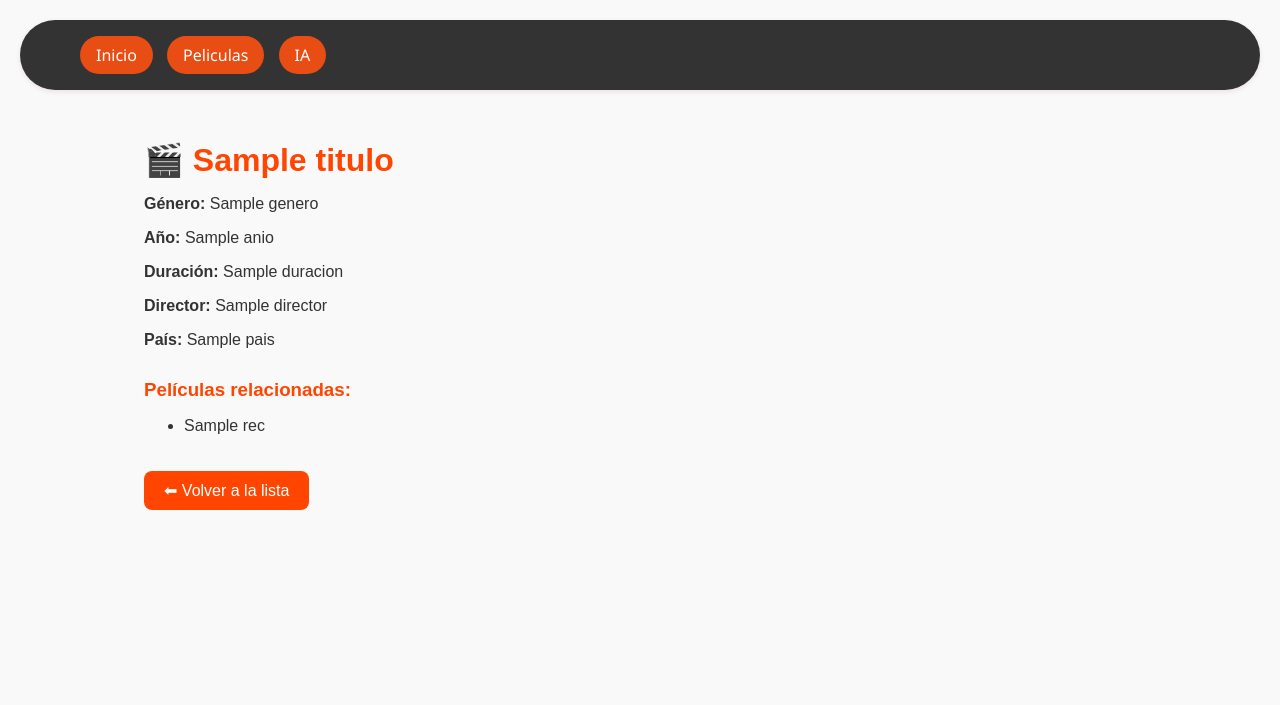
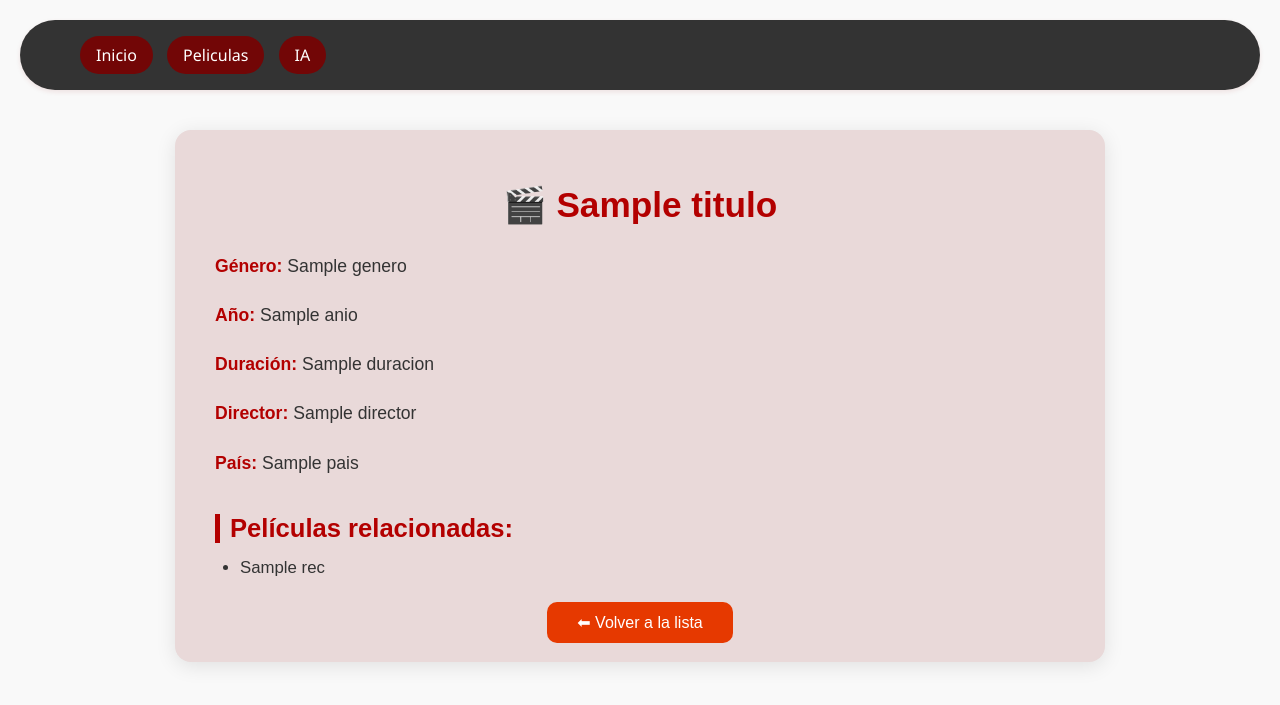
Before and after one commit to Mbappe-7/netflix, a Django app: template netflix/netflix_app/templates/netflix_app/detalle_pelicula.html in a window 1280 px wide. Shown: the top 705 px of the page. Run offline with Django 5.2, Linux system fonts and the light colour scheme; data comes from the database, SQL or seed files in the repository; tables that the repository leaves empty hold one stand-in row (values such as "Sample post"); the template is opened without the code that fills it: values that come from a table or form of the project are taken from there, most other values are stand-ins (such as "Sample title", 1, 10 or a date in 2020); parts of the project's set-up code (start-up, migrations or seed data) failed here and were passed over.

Commit message:
Guardado del proyecto

```diff
--- a/netflix/netflix_app/static/css/main.css
+++ b/netflix/netflix_app/static/css/main.css
@@ -10,7 +10,7 @@ body {
 h1,
 h2,
 h3 {
-    color: #e84d13;
+    color: #720606;
     margin-bottom: 15px;
 }
 
@@ -30,7 +30,7 @@ nav a {
     /* Para que se comporten como botones */
     padding: 8px 16px;
     margin-right: 10px;
-    background-color: #e84d13;
+    background-color: #720606;
     /* Fondo naranja */
     color: #fff;
     /* Texto blanco */
@@ -40,16 +40,18 @@ nav a {
     font-weight: 500;
     transition: background 0.3s, transform 0.2s;
 }
-
+div a{
+    background-color: #720606;
+}
 nav a:hover {
-    background-color: #c63c0f;
+    background-color: #720606;
     /* Un naranja más oscuro al pasar */
     transform: translateY(-2px);
     /* Pequeño “lift” */
 }
 
 nav a:active {
-    background-color: #a6300c;
+    background-color: #d30a0a;
     /* Aún más oscuro al hacer clic */
     transform: translateY(0);
     /* Vuelve a su lugar */
@@ -90,7 +92,7 @@ hr {
 
 .alert-error {
     background: #ffecec;
-    border: 1px solid #ff3b30;
+    border: 1px solid #720606;
     color: #721c24;
 }
 
@@ -103,7 +105,7 @@ table{
 .btn {
     border-radius: 7%;
     padding: 7px 16px;
-    background-color: #e84d13;
+    background-color: #720606;
     color: #fff;
     text-decoration: none;
 }
--- a/netflix/netflix_app/templates/netflix_app/detalle_pelicula.html
+++ b/netflix/netflix_app/templates/netflix_app/detalle_pelicula.html
@@ -3,26 +3,81 @@
 {% block content %}
 
 {% if error %}
-  <h2 style="color: red;">{{ error }}</h2>
+  <h2 style="color: rgb(136, 6, 6); text-align:center; margin-top:40px;">
+    {{ error }}
+  </h2>
 {% else %}
-  <div style="width:80%; margin:auto; padding:20px; font-family:'Poppins', sans-serif;">
-    <h1 style="color:#ff4500;">🎬 {{ titulo }}</h1>
-    <p><strong>Género:</strong> {{ genero }}</p>
-    <p><strong>Año:</strong> {{ anio }}</p>
-    <p><strong>Duración:</strong> {{ duracion }}</p>
-    <p><strong>Director:</strong> {{ director }}</p>
-    <p><strong>País:</strong> {{ pais }}</p>
-    {% if recomendaciones %}
-      <h3 style="margin-top:30px; color:#ff4500;">Películas relacionadas:</h3>
-      <ul>
-        {% for rec in recomendaciones %}
-          <li>{{ rec }}</li>
-        {% endfor %}
-      </ul>
-    {% endif %}
 
-    <a href="{% url 'netflix_app:lista_peliculas' %}" style="display:inline-block; margin-top:20px; color:#fff; background:#ff4500; padding:10px 20px; border-radius:8px; text-decoration:none;">⬅ Volver a la lista</a>
+<div style="
+    background-size: #fff;
+    max-width: 850px;
+    margin: 40px auto;
+    background: #e9d9d9;
+    padding: 30px 40px;
+    border-radius: 16px;
+    box-shadow: 0px 4px 20px rgba(0,0,0,0.1);
+    font-family:'Poppins', sans-serif;
+">
+
+  <h1 style="
+      color:#b30000;
+      font-size: 2.2rem;
+      text-align:center;
+      margin-bottom: 25px;
+  ">
+    🎬 {{ titulo }}
+  </h1>
+
+  <div style="font-size: 1.1rem; line-height: 1.8;">
+      <p><strong style="color:#b30000;">Género:</strong> {{ genero }}</p>
+      <p><strong style="color:#b30000;">Año:</strong> {{ anio }}</p>
+      <p><strong style="color:#b30000;">Duración:</strong> {{ duracion }}</p>
+      <p><strong style="color:#b30000;">Director:</strong> {{ director }}</p>
+      <p><strong style="color:#b30000;">País:</strong> {{ pais }}</p>
   </div>
+
+  {% if recomendaciones %}
+    <h3 style="
+        margin-top:35px;
+        color:#b30000;
+        font-size: 1.6rem;
+        border-left: 5px solid #b30000;
+        padding-left: 10px;
+    ">
+      Películas relacionadas:
+    </h3>
+
+    <ul style="
+        margin-top:15px;
+        padding-left: 25px;
+        font-size: 1.05rem;
+    ">
+      {% for rec in recomendaciones %}
+        <li style="margin-bottom: 6px;">{{ rec }}</li>
+      {% endfor %}
+    </ul>
+  {% endif %}
+
+  <div style="text-align:center; margin-top:35px;">
+    <a href="{% url 'netflix_app:lista_peliculas' %}"
+      style="
+        color:#fff;
+        background:#e63900;
+        padding:12px 30px;
+        border-radius:10px;
+        font-size:1rem;
+        text-decoration:none;
+        transition:0.3s;
+      "
+      onmouseover="this.style.opacity='0.85'"
+      onmouseout="this.style.opacity='1'"
+    >
+      ⬅ Volver a la lista
+    </a>
+  </div>
+
+</div>
+
 {% endif %}
 
 {% endblock %}
--- a/netflix/netflix_app/templates/netflix_app/formulario_consulta.html
+++ b/netflix/netflix_app/templates/netflix_app/formulario_consulta.html
@@ -16,7 +16,7 @@
   <hr>
   <h4>Películas similares a <strong>{{ titulo_busqueda }}</strong>:</h4>
   <table border="1" cellpadding="8" cellspacing="0" style="border-collapse: collapse; width: 100%; color: #fff; background-color: #333; box-shadow: 0 4px 8px rgba(0, 0, 0, 0.3);">
-    <thead style="background-color: #e84d13;">
+    <thead style="background-color: #720606;">
       <tr>
         <th>Título</th>
         <th>Similitud (%)</th>
--- a/netflix/netflix_app/templates/netflix_app/lista_peliculas.html
+++ b/netflix/netflix_app/templates/netflix_app/lista_peliculas.html
@@ -4,7 +4,7 @@
 <h2>Películas disponibles</h2>
 
 <table border="1" cellpadding="8" cellspacing="0" style="border-collapse: collapse; width: 100%; color: #fff; background-color: #333; box-shadow: 0 4px 8px rgba(0, 0, 0, 0.3);">
-    <thead style="background-color: #e84d13;">
+    <thead style="background-color: #720606;">
     <tr>
       {% for col in peliculas.columns %}
         <th>{{ col }}</th>
@@ -18,7 +18,7 @@
         {% if col == 'title' or col == 'titulo' %}
           <td>
             <a href="{% url 'netflix_app:detalle_pelicula' row.index %}"
-               style="color:#ff4500; font-weight:bold; text-decoration:none;">
+               style="color:#a10000; font-weight:bold; text-decoration:none;">
               {{ value }}
             </a>
           </td>
--- a/netflix/netflix_app/templates/netflix_app/partials/navbar.html
+++ b/netflix/netflix_app/templates/netflix_app/partials/navbar.html
@@ -1,8 +1,10 @@
+
 <nav>
-  <ul>
+  <ul >
+    <div>
     <a href="{% url 'netflix_app:home' %}">Inicio</a>
     <a href="{% url 'netflix_app:lista_peliculas' %}">Peliculas</a>
-    <a href="{% url 'netflix_app:formulario_consulta' %}">IA</a>
-
+    <a  href="{% url 'netflix_app:formulario_consulta' %}">IA</a>
+    </div>
   </ul>
 </nav>
```
Also changed, not shown: netflix/netflix_app/templates/netflix_app/home.html (+54 -3 lines), netflix/netflix_app/static/imag/avatar.jpeg (added), netflix/netflix_app/static/imag/ironman.jpeg (added), netflix/netflix_app/static/imag/mulan.jpeg (added), netflix/netflix_app/static/imag/terminator.jpeg (added), netflix/netflix_app/static/imag/thor.jpeg (added), netflix/netflix_app/static/imag/titanic.jpeg (added), netflix/netflix_app/static/imag/toy story.jpeg (added).
